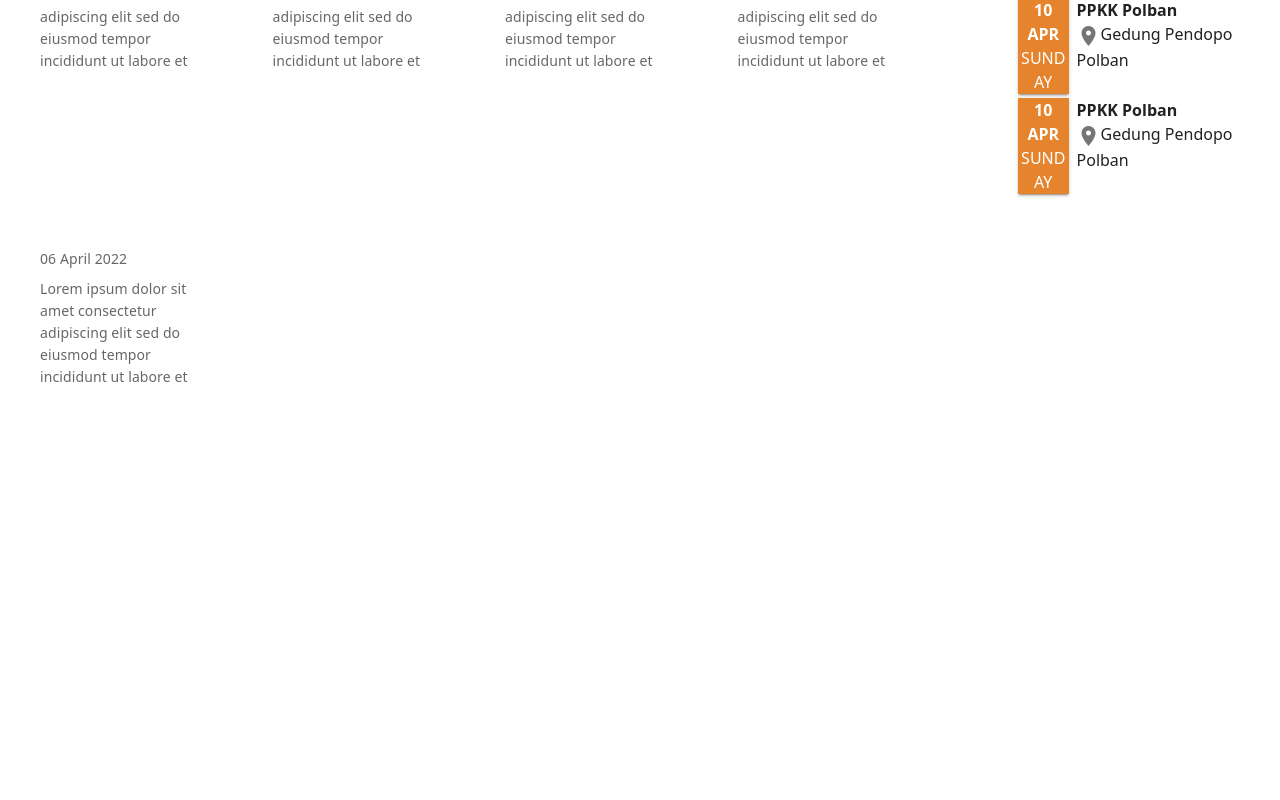
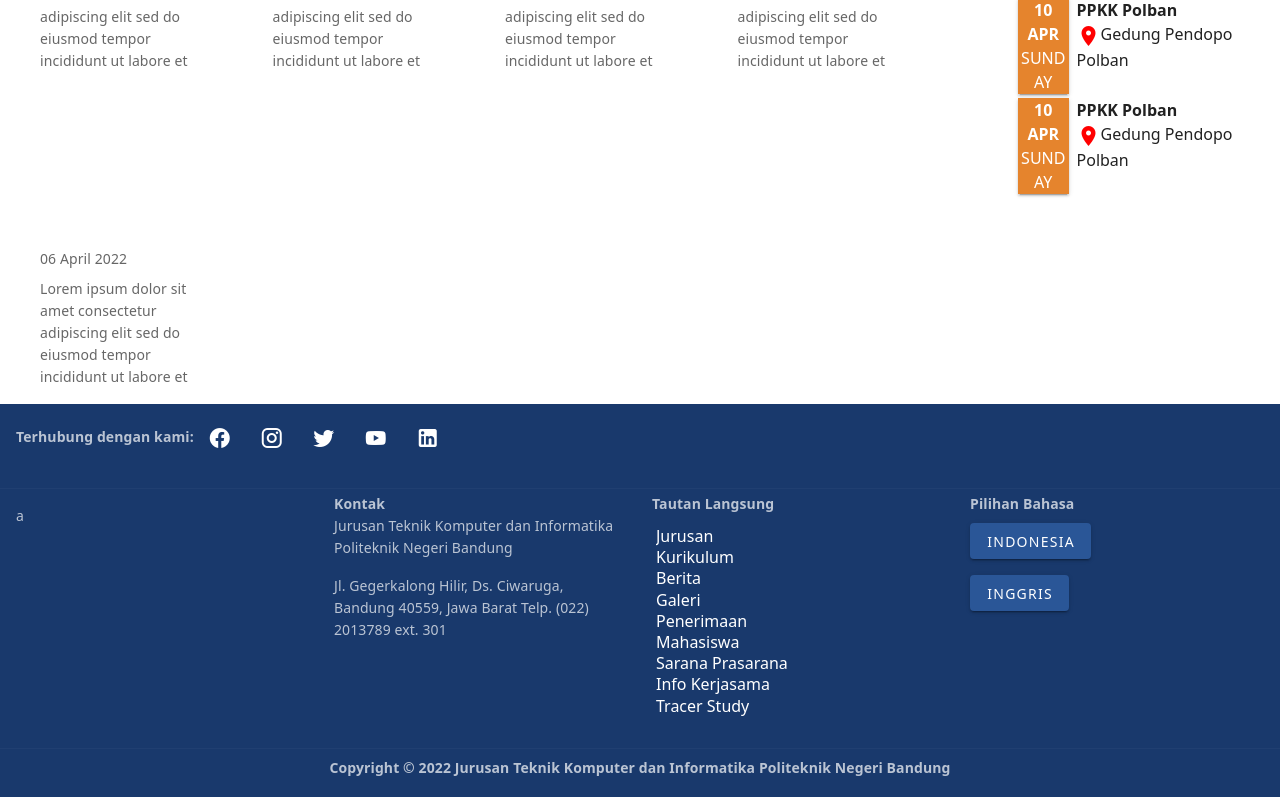
Before and after one commit to dzakirafabillah/WebsiteJTKPolban, a Vue app in the folder portal/: page /agenda in a window 1280 px wide. Shown: the part 900-1700 px from the top of the page. Built offline with nearby package versions, Linux system fonts and the light colour scheme.

Commit message:
delete footer gap

```diff
--- a/portal/src/components/Footer.vue
+++ b/portal/src/components/Footer.vue
@@ -1,10 +1,9 @@
   <template>
   <div id="app">
-    <v-app id="inspire">
     <v-footer
       dark
       padless
-        absolute
+      bottom
     >
       <v-card
         flat
@@ -95,7 +94,6 @@
         </v-card-text>
       </v-card>
     </v-footer>
-    </v-app>
   </div>
 </template>
 
--- a/portal/src/components/beranda/AgendaCard.vue
+++ b/portal/src/components/beranda/AgendaCard.vue
@@ -20,7 +20,7 @@
       <v-col>
         <v-card flat>
           <p class="my-0"><strong>PPKK Polban</strong></p>
-          <p><v-icon color="red">mdi-map-marker</v-icon>Gedung Pendopo Polban</p>
+          <p><v-icon id="map-marker">mdi-map-marker</v-icon>Gedung Pendopo Polban</p>
         </v-card>
       </v-col>
 
@@ -32,4 +32,8 @@
 #date-agenda{
   color:"#319396C"!important;
 }
+
+#map-marker{
+  color: red;
+}
 </style>
```
Lines whose indentation alone changed are shown as unchanged.
